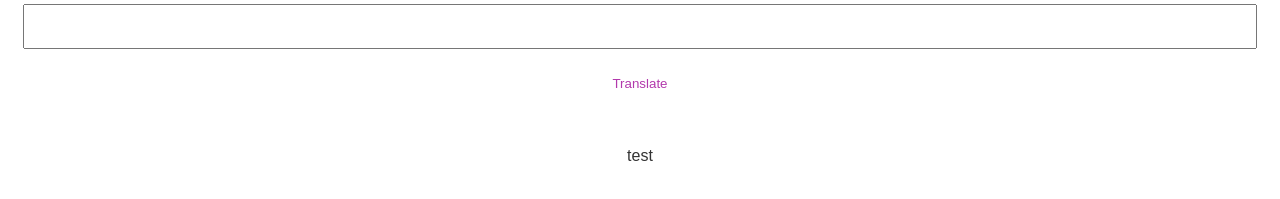
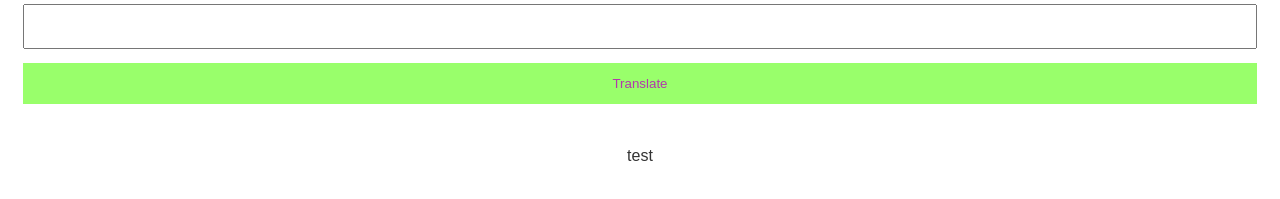
Before and after one commit to doohinkus/pig-latin, a website built with webpack: page index.html in a window 1280 px wide. In both pictures the pointer is over the button "Translate". Shown: the part 147-346 px from the top of the page. Built offline with nearby package versions, Linux system fonts and the light colour scheme.

Commit message:
style button component

```diff
--- a/css/_components.scss
+++ b/css/_components.scss
@@ -1,8 +1,10 @@
 .btn{
-    border: none;
-    cursor: pointer;
+  border: none;
+  cursor: pointer;
+  transition: background-color .5s ease-in-out;
+
 }
 .btn:hover{
-  background-color: $white;
+  background-color: $light-base-complement;
   color: $dark-base;
 }
```
